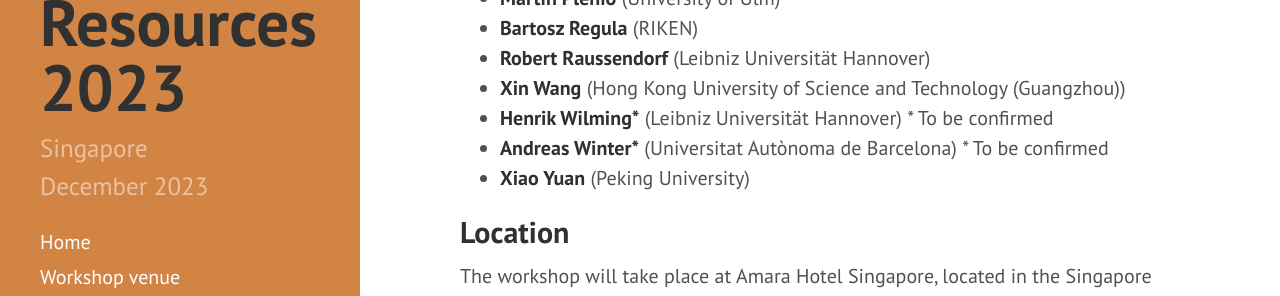
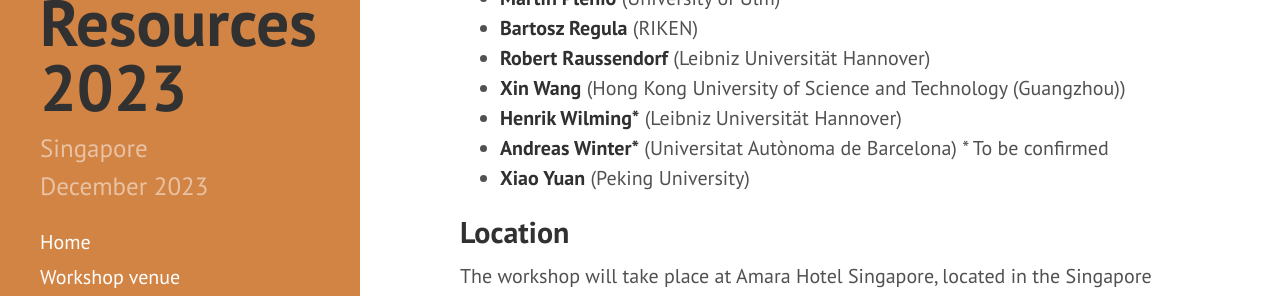
Before and after one commit to RyujiPat2/RyujiPat2.github.io, a Jekyll site: the page built from index.md, in a window 1280 px wide and 900 px high, scrolled down 978 px. Shown: the part 155-451 px from the top of the window. Built offline with Jekyll 4.4.1, drawn with Linux system fonts in a browser that asks for light colours; nearby versions of some CDN libraries.

Commit message:
Update index.md

```diff
--- a/index.md
+++ b/index.md
@@ -37,7 +37,7 @@ The workshop will consist of invited talks by experts in various aspects of quan
 * **Bartosz Regula** (RIKEN)
 * **Robert Raussendorf** (Leibniz Universität Hannover)
 * **Xin Wang** (Hong Kong University of Science and Technology (Guangzhou))
-* **Henrik Wilming\*** (Leibniz Universität Hannover) \* To be confirmed
+* **Henrik Wilming\*** (Leibniz Universität Hannover)
 * **Andreas Winter\*** (Universitat Autònoma de Barcelona) \* To be confirmed
 * **Xiao Yuan** (Peking University)
 
```
